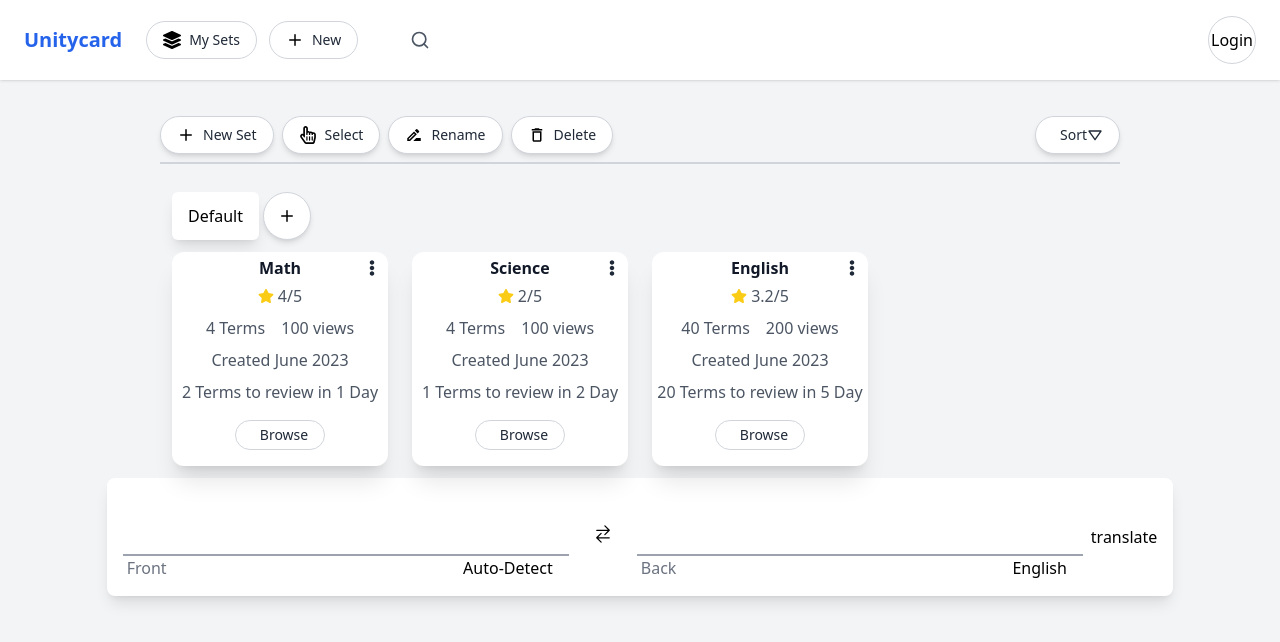
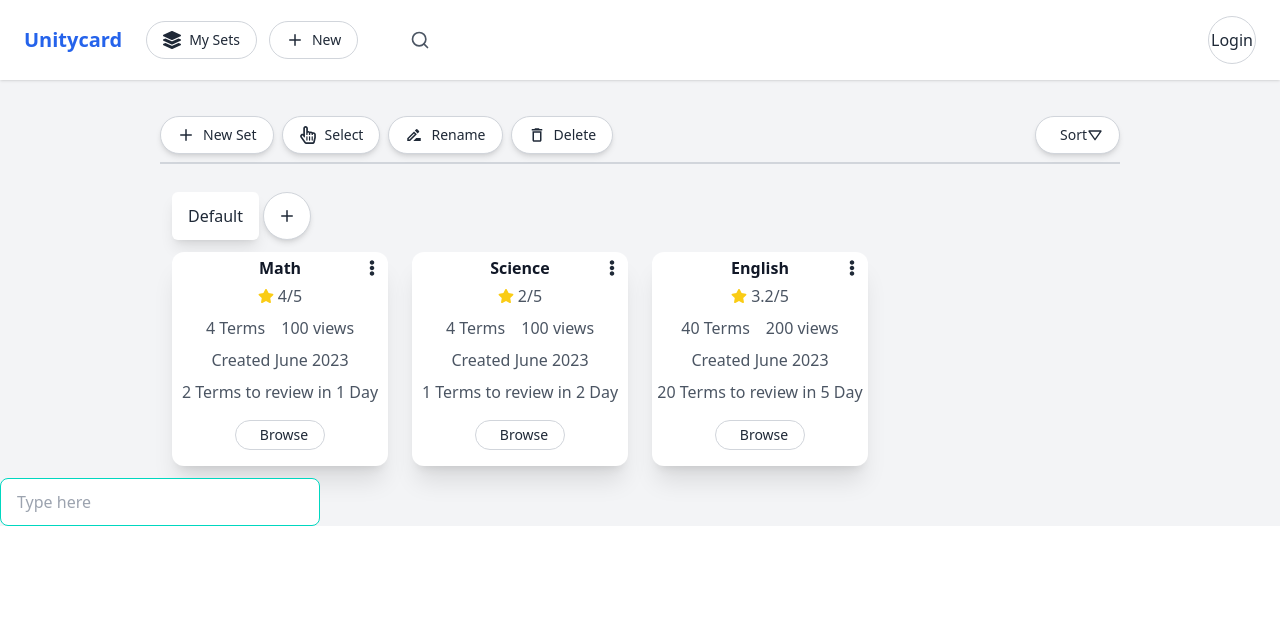
Before and after one commit to JayCenxx/forgetCurve, a React (Create React App) app in the folder forgetcurve_react/: page /CardSetStructure in a window 1280 px wide. Shown: the top 642 px of the page. Built offline with nearby package versions, Linux system fonts and the light colour scheme.

Commit message:
working on titleMenu

```diff
--- a/forgetcurve_react/package.json
+++ b/forgetcurve_react/package.json
@@ -20,8 +20,6 @@
     "react": "^18.2.0",
     "react-dom": "^18.2.0",
     "react-icons": "^5.0.1",
-    "react-katex": "^3.0.1",
-    "react-quill": "^2.0.0",
     "react-router-dom": "^6.22.3",
     "react-scripts": "5.0.1",
     "web-vitals": "^2.1.4",
@@ -53,6 +51,7 @@
   },
   "devDependencies": {
     "@babel/plugin-proposal-private-property-in-object": "^7.21.11",
+    "daisyui": "^4.10.2",
     "sass-loader": "^14.1.1",
     "tailwindcss": "^3.4.3"
   }
--- a/forgetcurve_react/src/App.js
+++ b/forgetcurve_react/src/App.js
@@ -3,6 +3,7 @@
 import CardSetMain from "./components/cardSet/CardSetMain";
 import CardSetStructure from "./components/cardSet/CardSetStructure";
 import CardDetailsEdit from "./components/cards/CardDetailsEdit";
+import EditMenuTitle from "./components/editMenu/EditMenuTitle";
 import Header from "./components/header/Header";
 import { BrowserRouter as Router, Routes, Route, Link } from "react-router-dom";
 
@@ -15,11 +16,12 @@ function App() {
 
       <Header></Header>
       <Routes>
-        <Route path="/" element={<CardSetMain />} />
+        {/* <Route path="/" element={<CardSetMain />} /> */}
         <Route path="/CardSetStructure" element={<CardSetStructure />} />
       </Routes>
-      <CardDetailsEdit/>
-    </Router>
+
+<EditMenuTitle></EditMenuTitle>
+   </Router>
   );
 }
 
--- a/forgetcurve_react/src/components/cards/CardDetailsEdit.js
+++ b/forgetcurve_react/src/components/cards/CardDetailsEdit.js
@@ -5,8 +5,6 @@ import LangDropdown from "../dropDownMenu/LangDropDown";
 import useLangCodeStore from "../../stores/useLangCodeStore";
 import { IoSwapHorizontal } from "react-icons/io5";
 import { findLanguageWithLangCode } from "../../utils/LangCodeArray";
-import ReactQuill from 'react-quill';
-import 'react-quill/dist/quill.snow.css';
 import { MyEditor } from "../richTextEditor/MyEditor";
 import { Toolbar } from "../richTextEditor/Toolbar";
 import { debounce } from "../../utils/debounce";
--- /dev/null
+++ b/forgetcurve_react/src/components/editMenu/EditMenuTitle.js
@@ -0,0 +1,10 @@
+
+
+const EditMenuTitle =()=>(
+<>
+<input type="text" placeholder="Type here" className="input input-bordered input-accent w-full max-w-xs" />
+
+</>
+)
+
+export default EditMenuTitle;
--- a/forgetcurve_react/src/components/richTextEditor/MyEditor.js
+++ b/forgetcurve_react/src/components/richTextEditor/MyEditor.js
@@ -10,11 +10,11 @@ export const MyEditor = ({ editorContent, onEditorFocus, changeContent }) => {
     extensions: [ StarterKit.configure({
         bulletList: {
           keepMarks: true,
-          keepAttributes: false, // TODO : Making this as `false` becase marks are not preserved when I try to preserve attrs, awaiting a bit of help
+          keepAttributes: false,
         },
         orderedList: {
           keepMarks: true,
-          keepAttributes: false, // TODO : Making this as `false` becase marks are not preserved when I try to preserve attrs, awaiting a bit of help
+          keepAttributes: false,
         },
       })],
     content: editorContent,
@@ -38,7 +38,7 @@ export const MyEditor = ({ editorContent, onEditorFocus, changeContent }) => {
       changeContent(data.editor.getHTML());
     });
 
-    // Only store unsub if it's a function
+   //clean up function, to avoid memory leak. or when compo is unmounted but listener is still on ll cause error
     if (typeof unsub === 'function') {
       return () => unsub();
     }
--- a/forgetcurve_react/src/style/tipTapStyle.css
+++ b/forgetcurve_react/src/style/tipTapStyle.css
@@ -11,7 +11,7 @@
 
     }
 
-    /* affect the words inside each editor */
+    /* affect the words inside each editor allow p to move to the right */
     p{
       @apply  pl-2
     }
--- a/forgetcurve_react/tailwind.config.js
+++ b/forgetcurve_react/tailwind.config.js
@@ -16,5 +16,5 @@ module.exports = {
 
     },
   },
-  plugins: [],
+  plugins: [require("daisyui")],
 };
```
Also changed, not shown: forgetcurve_react/src/components/richTextEditor/useEditor.js (deleted, +0 -22 lines), 1 other file (tests, documents, lock files or other folders).
